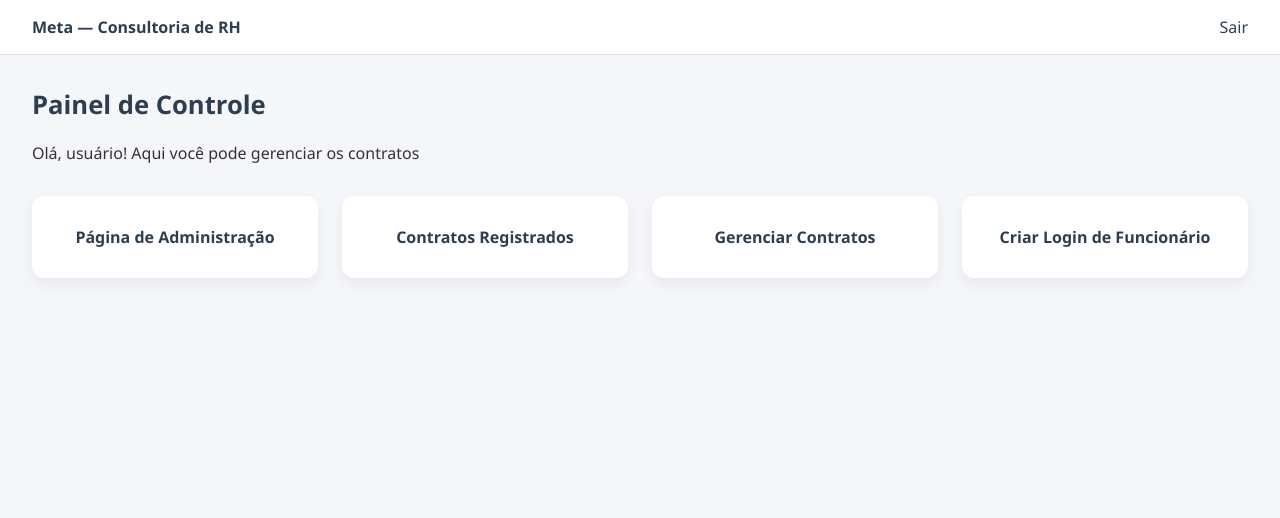
After one commit to almeidassszzz/meta_consultancy_system, a Django app: page /painel in a window 1280 px wide. The commit adds this page. Shown: the top 518 px of the page. Run offline with Django 5.2, Linux system fonts and the light colour scheme.

Commit message:
Atualizando arquivos conforme o combinado

```diff
--- /dev/null
+++ b/Sistema_de_Consultoria_da_Mmeta/Sistema/templates/criar_login.html
@@ -0,0 +1 @@
+# preencher
--- /dev/null
+++ b/Sistema_de_Consultoria_da_Mmeta/Sistema/templates/gerenciar_contratos.html
@@ -0,0 +1 @@
+# preencher
--- a/Sistema_de_Consultoria_da_Mmeta/Sistema/templates/login.html
+++ b/Sistema_de_Consultoria_da_Mmeta/Sistema/templates/login.html
@@ -28,7 +28,7 @@
     </form>
 
     <div class="login-footer">
-      <p>Não tem conta? <a href="{% url 'cadastro' %}">Criar login</a></p>
+      <p>Não tem conta? <a href="{% url 'criar_login' %}">Criar login</a></p>
     </div>
 
   </div>
--- /dev/null
+++ b/Sistema_de_Consultoria_da_Mmeta/Sistema/templates/painel_de_controle.html
@@ -0,0 +1,21 @@
+{% extends 'base.html' %}
+
+{% block nav_links %}
+
+  <li><a href="{% url 'logout' %}">Sair</a></li> <!--- Link para logout/sair -->
+
+{% endblock %}
+
+{% block content %}
+
+  <h1>Painel de Controle</h1>
+
+  <p>Olá, usuário! Aqui você pode gerenciar os contratos</p>
+  <ul class="options-list">
+    <li><a href="{% url 'admin' %}">Página de Administração</a></li>
+    <li><a href="{% url 'contratos' %}">Contratos Registrados</a></li>
+    <li><a href="{% url 'gerenciar_contratos' %}">Gerenciar Contratos</a></li>
+    <li><a href="{% url 'criar_login' %}">Criar Login de Funcionário</a></li> <!-- Para criar login de novos funcionários -->
+  </ul>
+
+{% endblock %}
--- a/Sistema_de_Consultoria_da_Mmeta/Sistema/urls.py
+++ b/Sistema_de_Consultoria_da_Mmeta/Sistema/urls.py
@@ -3,17 +3,11 @@ from . import views
 
 urlpatterns = [
     path('contratos', views.listar_contratos, name = 'contratos'),
-    path('contratos/criar', views.criar_contrato, name = 'criar_contrato'),
-    path('contratos', views.ver_contrato, name = 'ver_contrato'),
-    path('contratos/filtrar', views.filtrar_contrato, name = 'filtrar_contrato'),
-    path('contratos/buscar', views.buscar_contrato, name = 'buscar_contrato'),
-    path('contratos/editar', views.editar_contrato, name = 'editar_contrato'),
-    path('contratos/remover', views.remover_contrato, name = 'remover_contrato'),
+    path('contratos/gerenciar', views.gerenciar_contrato, name = 'gerenciar_contratos'),
     path('login', views.login, name = 'login'),
     path('cadastro', views.cadastro_de_clientes, name = 'cadastro'),
     path('login/criar', views.criar_login, name = 'criar_login'),
-    path('login/remover', views.remover_login, name = 'remover_login'),
-    path('inicio', views.inicio, name = 'inicio'),
+    path('painel', views.painel_de_controle, name = 'painel_de_controle'),
     path('index', views.index, name = 'index'),
     path('logout', views.deslogar, name = 'logout'),
 ]
--- a/Sistema_de_Consultoria_da_Mmeta/Sistema/views.py
+++ b/Sistema_de_Consultoria_da_Mmeta/Sistema/views.py
@@ -22,8 +22,8 @@ def listar_clientes(request):
 def login(request):
     return render(request, 'login.html',{})
 
-def inicio(request):
-    return render(request, 'inicio.html',{})
+def painel_de_controle(request):
+    return render(request, 'painel_de_controle.html',{})
 
 def index(request):
     return render(request, 'index.html',{})
@@ -35,29 +35,12 @@ def deslogar(request):
     return redirect('login')
 
 # AJUDANDO AQUI PRA MOSTRAR O NEGOCIO, MAS NAO TA NADA DEFINIDO AINDA
-def criar_contrato(request):
-    return render(request, 'contratos/criar.html')
-
-def ver_contrato(request):
-    return render(request, 'contratos/listar.html')
-
-def filtrar_contrato(request):
-    return render(request, 'contratos/filtrar.html')
-
-def buscar_contrato(request):
-    return render(request, 'contratos/buscar.html')
-
-def editar_contrato(request):
-    return render(request, 'contratos/editar.html')
-
-def remover_contrato(request):
-    return render(request, 'contratos/remover.html')
+def gerenciar_contrato(request):
+    return render(request, 'contratos/gerenciar_contrato.html')
 
 def criar_login(request):
     return render(request, 'login/criar.html')
 
-def remover_login(request):
-    return render(request, 'login/remover.html')
 
 
 @login_required
```
